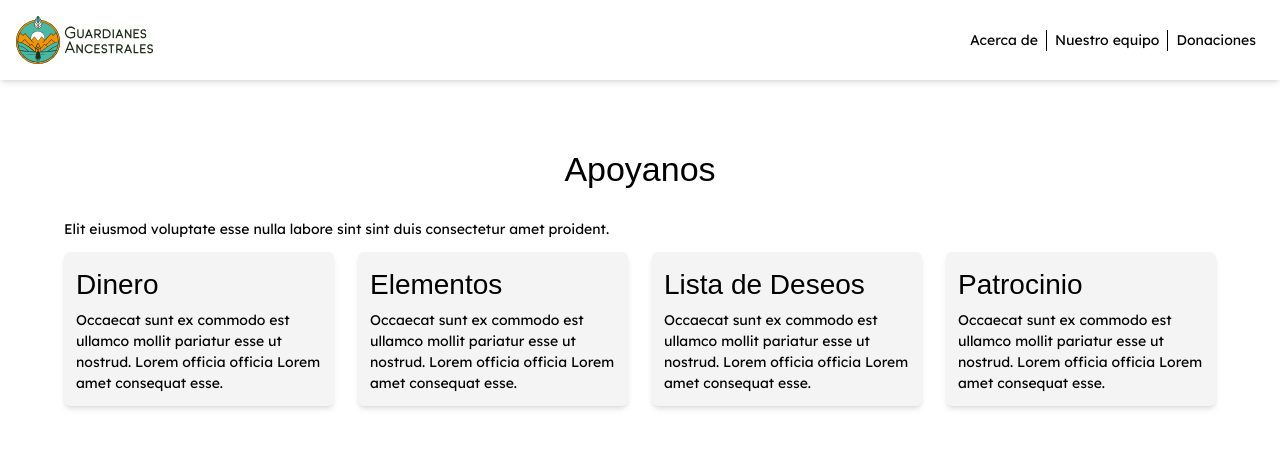
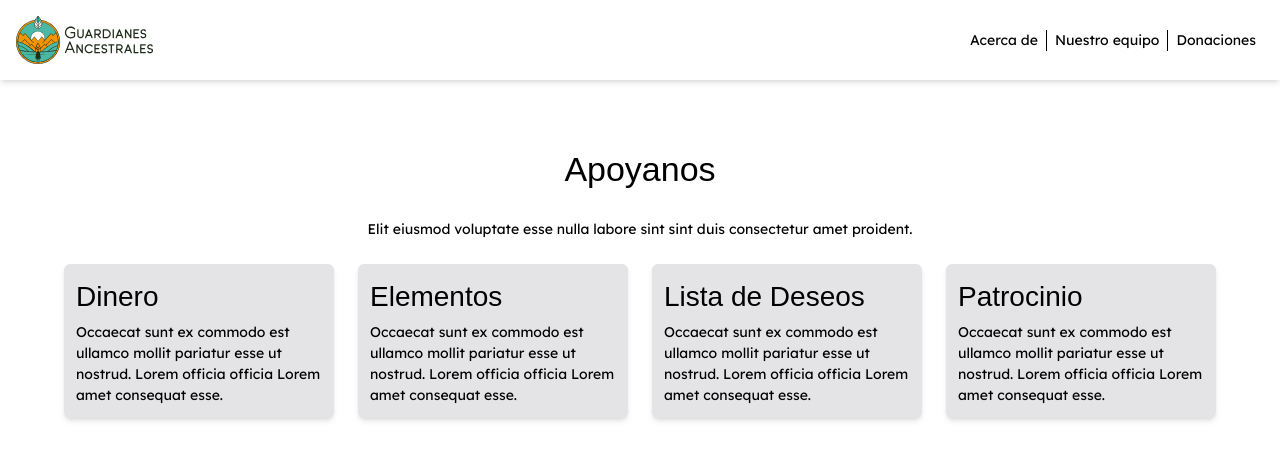
Before and after one commit to guardianes-ancestrales/website, a React (Vite) app: page / in a window 1280 px wide. Shown: the top 460 px of the page. Built offline with nearby package versions, Linux system fonts and the light colour scheme; a web font is replaced by a local one.

Commit message:
update spacing

```diff
--- a/src/components/donate/donate.tsx
+++ b/src/components/donate/donate.tsx
@@ -21,14 +21,14 @@ export const Donate = (): JSX.Element => {
   return (
     <section className="p-16 container">
       <h2 className="text-center">Apoyanos</h2>
-      <p className="mt-4 md:mt-6">
+      <p className="mt-4 md:mt-6 text-center">
         Elit eiusmod voluptate esse nulla labore sint sint duis consectetur amet
         proident.
       </p>
-      <div className="mt-2 md:mt-3 grid grid-cols-2 md:grid-cols-4 gap-4 md:gap-6">
+      <div className="mt-4 md:mt-6 grid grid-cols-2 md:grid-cols-4 gap-5 md:gap-6">
         {donationList.map((element) => {
           return (
-            <div className="p-3 border-solid rounded-md	bg-zinc-100 shadow-md">
+            <div className="p-3 border-solid rounded-md	bg-zinc-200 shadow-md">
               <h3 className="mb-1">{element.title}</h3>
               <p>{element.text}</p>
             </div>
```
